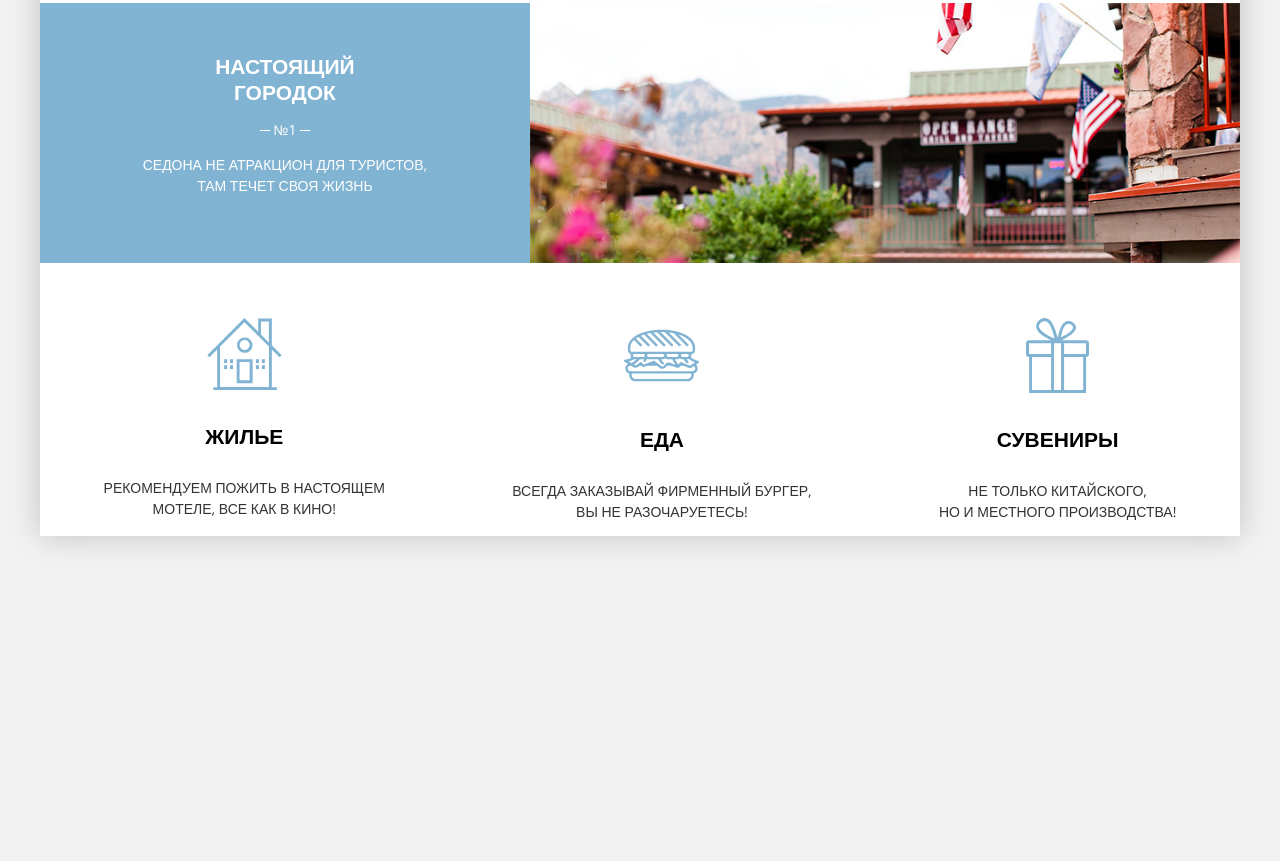
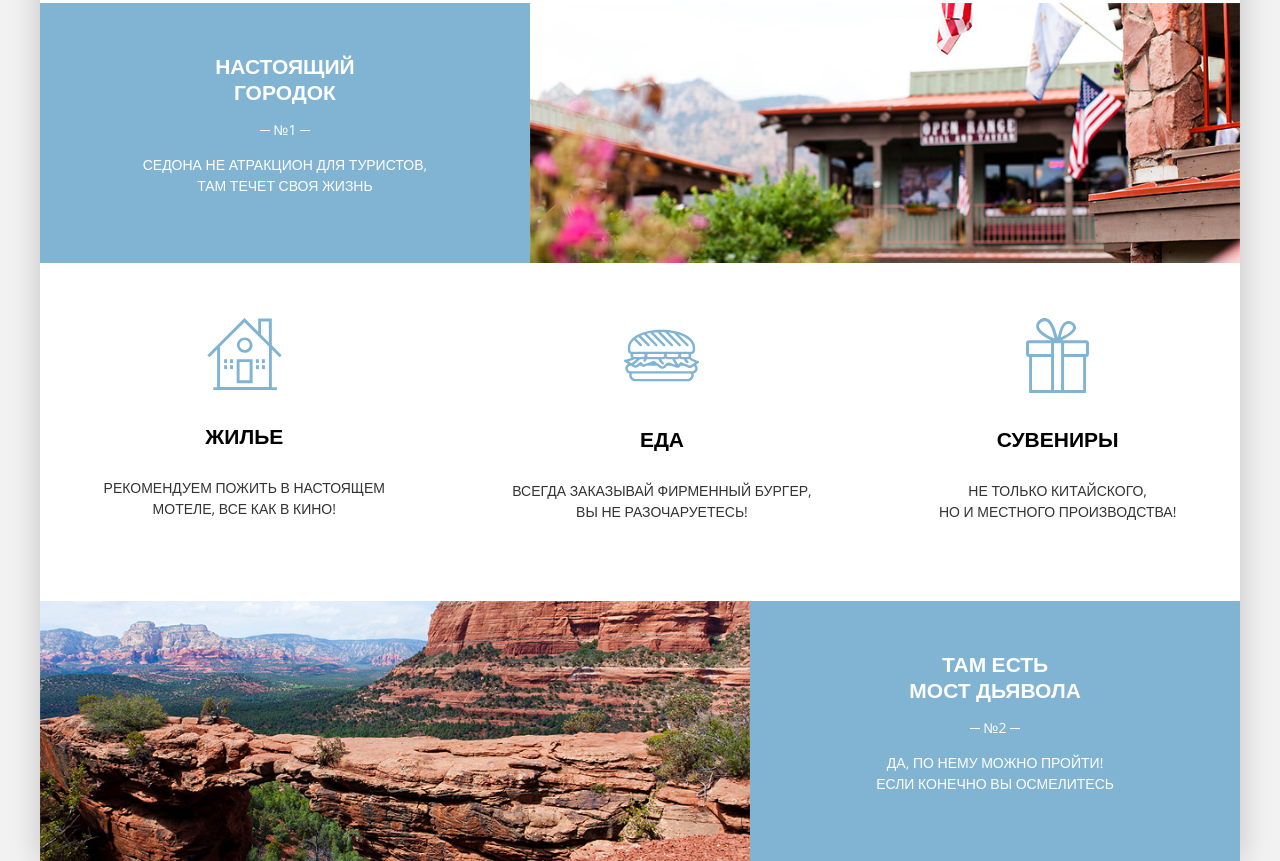
Before and after one commit to TimchenkoSergey/Sedona, a website: page index.html in a window 1280 px wide. Shown: the part 702-1563 px from the top of the page. Before the commit the page ends 1303 px from the top, so only its background shows below. Drawn offline with nearby package versions, Linux system fonts and the light colour scheme; files whose address does not match are found by name.

Commit message:
Complete second info-line section.

```diff
--- a/index.html
+++ b/index.html
@@ -155,7 +155,17 @@
 				</p>
 			</div>
 		</section>
-
+		<section class="info-line">
+			<div class="info-line__description info-line__description--order">
+				<h4 class="info-line__header">ТАМ ЕСТЬ<br>Мост дьявола</h4>
+				<p class="info-line__number">№2</p>
+				<p class="info-line__text">
+					Да, по нему можно пройти!<br>Если конечно вы осмелитесь
+				</p>
+			</div>
+			<div class="info-line__picture info-line__picture--order">
+			</div>
+		</section>
 	</main>
 	<script src="js/main.js"></script>
 </body>
--- a/scss/blocks/info-line/_info-line.scss
+++ b/scss/blocks/info-line/_info-line.scss
@@ -53,4 +53,14 @@
 		background-image: url("D:/Portfolio/firstFlex/img/photo-city@1x.jpg");
 		background-size: cover;
 	}
+
+	&__description--order {
+		order: 2;
+	}
+
+	&__picture--order {
+		order: 1;
+
+		background-image: url("D:/Portfolio/firstFlex/img/photo-bridge@1x.jpg");
+	}
 }
```
Also changed, not shown: css/main.min.css.
